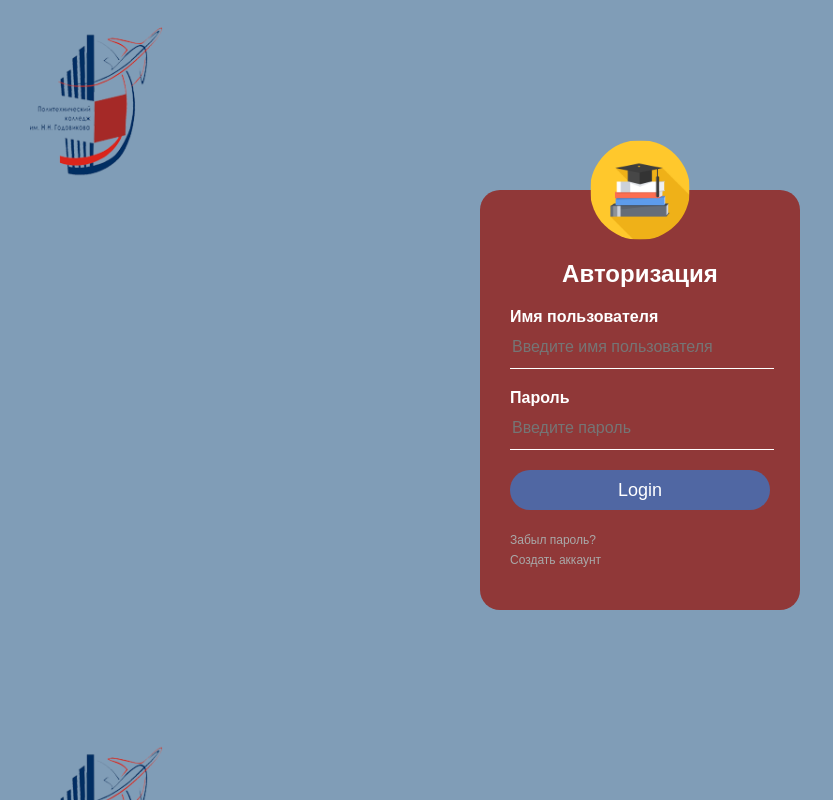
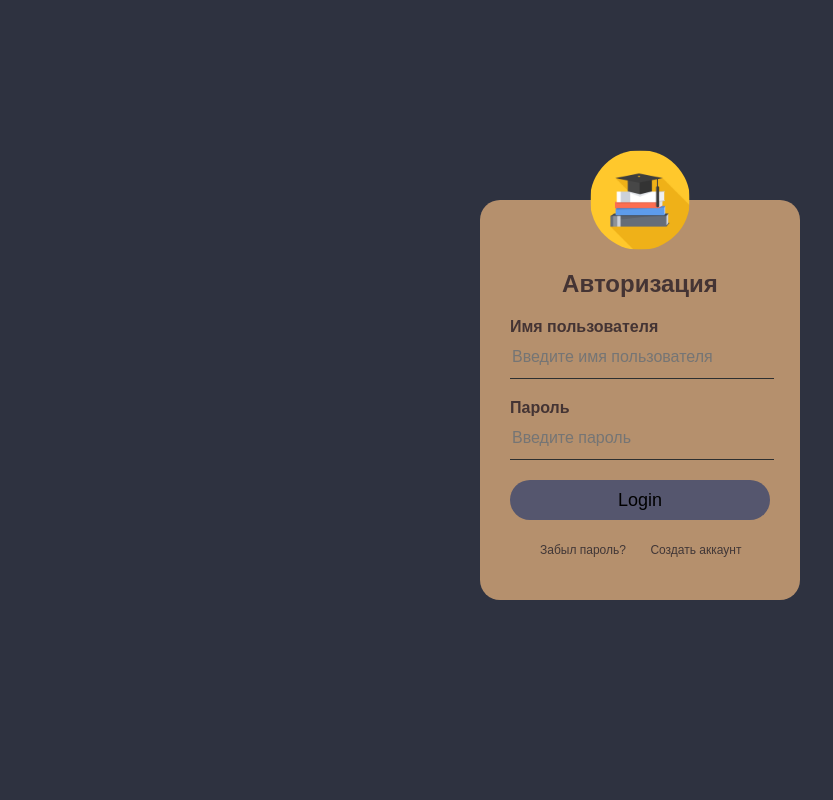
Before and after one commit to Ziraelll/TimetableFront, a PHP site: page /Login.html in a window 1280 px wide. Shown: the whole page, without its empty margins (0-833 px from the left). Run offline with PHP 8.4, Linux system fonts and the light colour scheme.

Commit message:
Login srean v2

```diff
--- a/Login.css
+++ b/Login.css
@@ -1,7 +1,7 @@
 body{
     margin: 0;
     padding: 0;
-    background: url(/Resource/Loginbgr.png);
+    background: #2E3240;
     background-size: cover;
     /* background-position: center; */
     font-family: sans-serif;
@@ -10,9 +10,9 @@ body{
 
 .loginbox{
     width: 320px;
-    height: 420px;
-    background:rgb(144, 56, 56);
-    color: #ffff;
+    height: 400px;
+    background:#B5906D;
+    color: #443434;
     top: 50%;
     left: 50%;
     position: absolute;
@@ -48,12 +48,13 @@ h1{
 .loginbox input{
     width: 100%;
     margin-bottom: 20px;
+    color:rgb(12, 13, 13);
 }
 
 .loginbox input[type="text"], input[type="password"]
 {
     border: none;
-    border-bottom: 1px solid #fff;
+    border-bottom: 1px solid #2d2f30;
     background:transparent;
     outline: none;
     height: 40px;
@@ -64,24 +65,27 @@ h1{
     border: none;
     outline: none;
     height: 40px;
-    background:rgb(80, 103, 163);
-    color: #fff;
+    background:#55566e;
+    color: rgb(0, 0, 0);
     font-size: 18px;
 border-radius: 20px;
 }
 .loginbox input[type="submit"]:hover{
 cursor: pointer;
-background:rgb(23, 23, 96);
-color: #000;
+background:#2E2E69;
+color: rgb(255, 255, 255);
 }
 
 .loginbox a{
     text-decoration: none;
     font-size: 12px;
     line-height: 20px;
-    color:darkgrey;
+    color:rgb(65, 55, 55);
+    margin-right: 20px;
+    position: relative;
+    left: 30px;
 }
 
 .loginbox a:hover{
-    color:violet;
+    color:rgb(61, 26, 26);
 }
--- a/Login.html
+++ b/Login.html
@@ -17,7 +17,7 @@
         <p>Пароль</p>
         <input type="password" name="" placeholder="Введите пароль">
         <input type="submit" name="" value="Login">
-        <a href="#">Забыл пароль?</a><br>
+        <a href="#">Забыл пароль?</a>
         <a href="#">Создать аккаунт</a>
     </form>
     </div>
```
